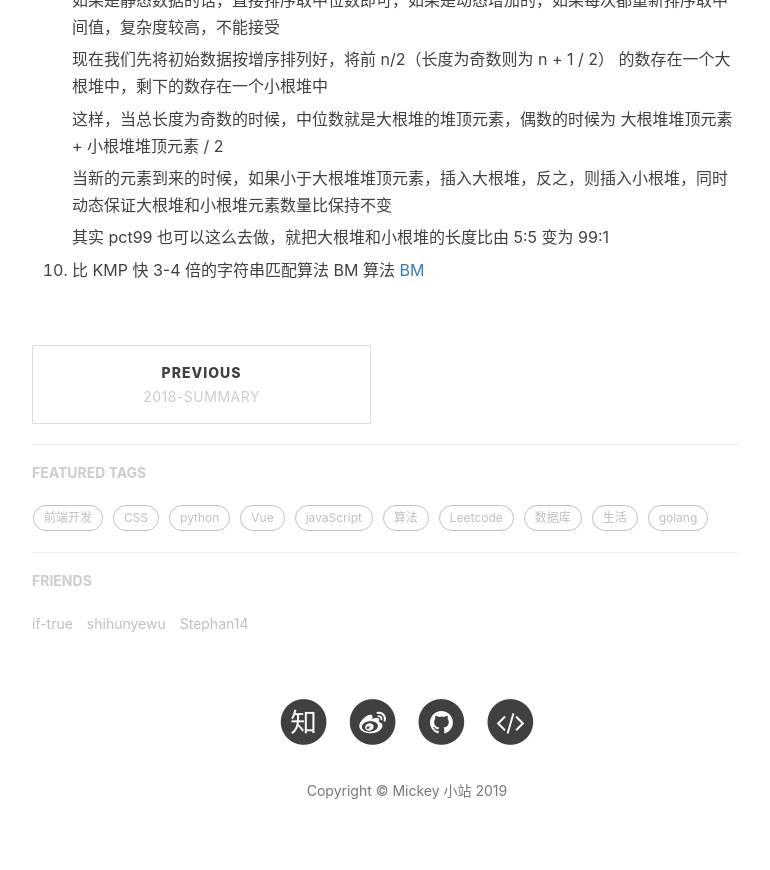
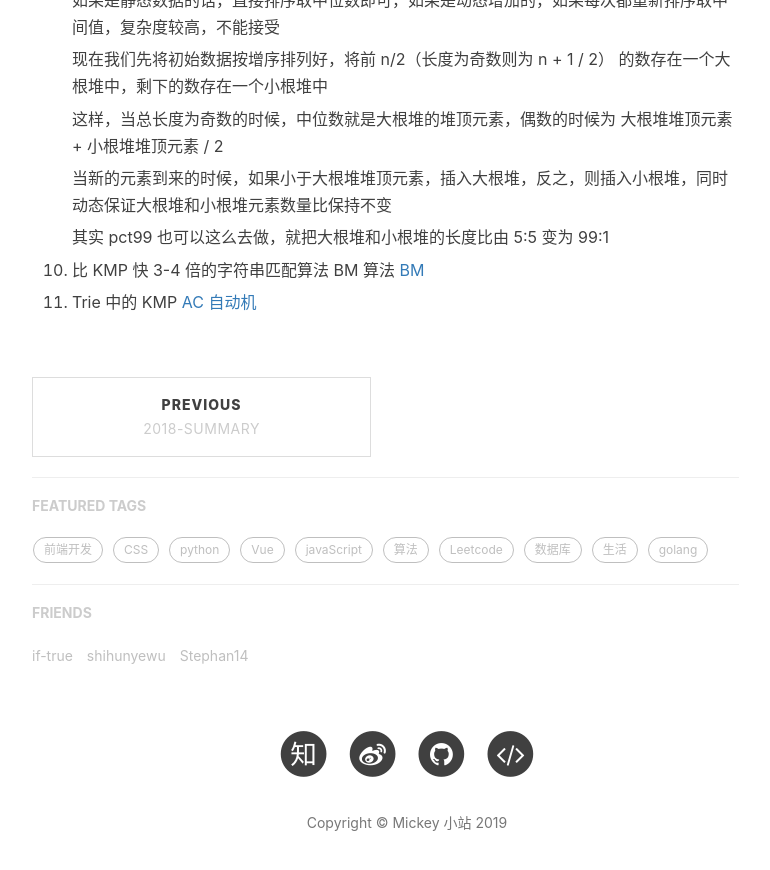
Before and after one commit to mickey0524/mickey0524.github.io, a Jekyll site: the page built from _posts/2019-02-16-jike-algo.md, in a window 1280 px wide and 900 px high, scrolled down 2696 px. Shown: the top 870 px of the window, without its empty margins (233-1003 px from the left). Built offline with Jekyll 4.4.1, drawn with Linux system fonts in a browser that asks for light colours; nearby versions of some CDN libraries; comment, search, counter and statistics services are not loaded.

Commit message:
feat(algo): add jike algo

```diff
--- a/_posts/2019-02-16-jike-algo.md
+++ b/_posts/2019-02-16-jike-algo.md
@@ -121,3 +121,5 @@ tags:
     其实 pct99 也可以这么去做，就把大根堆和小根堆的长度比由 5:5 变为 99:1
 
 10. 比 KMP 快 3-4 倍的字符串匹配算法 BM 算法 [BM](https://time.geekbang.org/column/article/71525#previewimg)
+
+11. Trie 中的 KMP [AC 自动机](https://time.geekbang.org/column/article/72810#previewimg)
```
